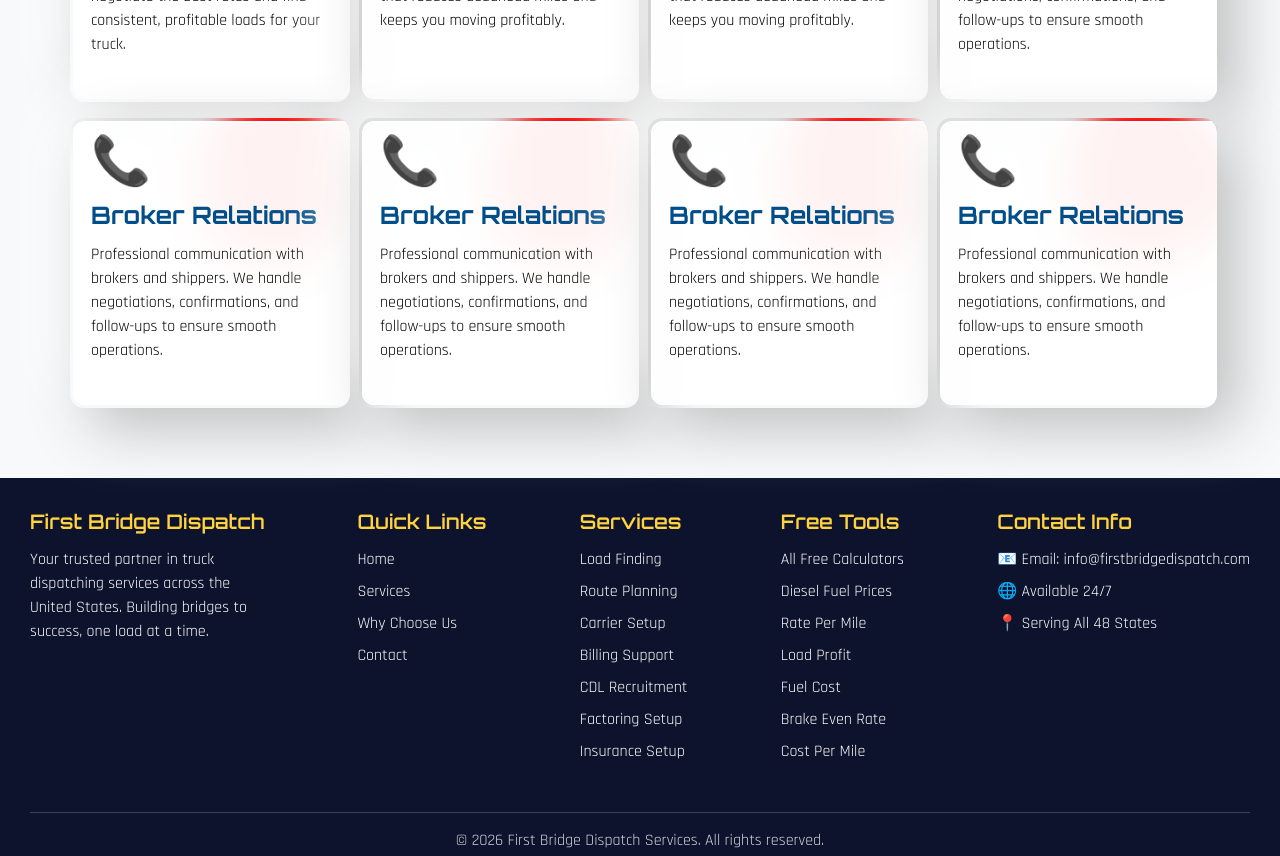
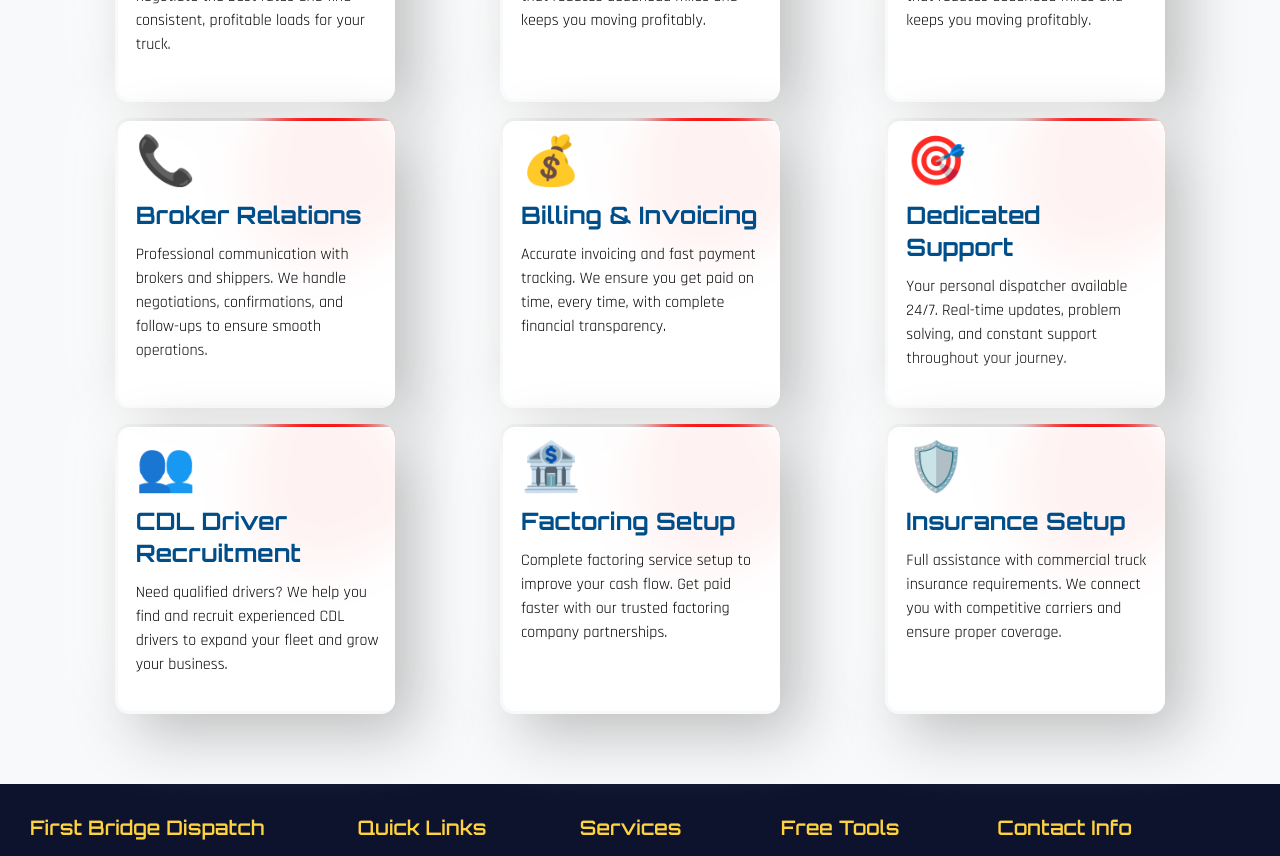
Before and after one commit to Fassam-Khan/firstbridgeus, a Next.js app: page / in a window 1280 px wide. Shown: the part 1040-1896 px from the top of the page. Built offline with nearby package versions, Linux system fonts and the light colour scheme.

Commit message:
update in service

```diff
--- a/component/Services.jsx
+++ b/component/Services.jsx
@@ -19,7 +19,7 @@ const Services = () => {
 
                 {/* Services Card  */}
 
-                <div className='!mt-6 md:grid md:grid-cols-4 flex flex-wrap flex-col items-center justify-between gap-4'>
+                <div className='!mt-6 md:grid md:grid-cols-3 justify-items-center flex flex-wrap flex-col items-center justify-between gap-4'>
                     {/* Service Card  */}
 
                     {/* <!-- From Uiverse.io by dylanharriscameron -->  */}
@@ -100,11 +100,12 @@ const Services = () => {
                       {/* box  */}
                       <div className="card  hover:scale-105 transition-all">
                         <div className="bg !p-4 flex flex-col gap-3 ">
-                            <p className='text-5xl'>📞</p>
-                            <h4 className='font-[Orbitron] text-2xl font-bold text-[#004e89]'>Broker Relations</h4>
+                            <p className='text-5xl'>💰</p>
+                            <h4 className='font-[Orbitron] text-2xl font-bold text-[#004e89]'>Billing & Invoicing</h4>
                             <div>
                                 <p>
-                                Professional communication with brokers and shippers. We handle negotiations, confirmations, and follow-ups to ensure smooth operations.
+                                Accurate invoicing and fast payment tracking. We ensure you get paid on time, every time, with complete financial transparency.
+
 
 
 
@@ -120,11 +121,12 @@ const Services = () => {
                       {/* box  */}
                       <div className="card  hover:scale-105 transition-all">
                         <div className="bg !p-4 flex flex-col gap-3 ">
-                            <p className='text-5xl'>📞</p>
-                            <h4 className='font-[Orbitron] text-2xl font-bold text-[#004e89]'>Broker Relations</h4>
+                            <p className='text-5xl'>🎯</p>
+                            <h4 className='font-[Orbitron] text-2xl font-bold text-[#004e89]'>Dedicated Support</h4>
                             <div>
                                 <p>
-                                Professional communication with brokers and shippers. We handle negotiations, confirmations, and follow-ups to ensure smooth operations.
+                                Your personal dispatcher available 24/7. Real-time updates, problem solving, and constant support throughout your journey.
+
 
 
 
@@ -140,11 +142,31 @@ const Services = () => {
                       {/* box  */}
                       <div className="card  hover:scale-105 transition-all">
                         <div className="bg !p-4 flex flex-col gap-3 ">
-                            <p className='text-5xl'>📞</p>
-                            <h4 className='font-[Orbitron] text-2xl font-bold text-[#004e89]'>Broker Relations</h4>
+                            <p className='text-5xl'>👥</p>
+                            <h4 className='font-[Orbitron] text-2xl font-bold text-[#004e89]'>CDL Driver Recruitment</h4>
                             <div>
                                 <p>
-                                Professional communication with brokers and shippers. We handle negotiations, confirmations, and follow-ups to ensure smooth operations.
+                                Need qualified drivers? We help you find and recruit experienced CDL drivers to expand your fleet and grow your business.
+
+
+                                </p>
+                            </div>
+
+
+                        </div>
+
+
+                        <div className="blob"></div>
+                    </div>
+                      {/* box  */}
+                      <div className="card  hover:scale-105 transition-all">
+                        <div className="bg !p-4 flex flex-col gap-3 ">
+                            <p className='text-5xl'>🏦</p>
+                            <h4 className='font-[Orbitron] text-2xl font-bold text-[#004e89]'>Factoring Setup</h4>
+                            <div>
+                                <p>
+                                Complete factoring service setup to improve your cash flow. Get paid faster with our trusted factoring company partnerships.
+
 
 
 
@@ -160,11 +182,13 @@ const Services = () => {
                       {/* box  */}
                       <div className="card  hover:scale-105 transition-all">
                         <div className="bg !p-4 flex flex-col gap-3 ">
-                            <p className='text-5xl'>📞</p>
-                            <h4 className='font-[Orbitron] text-2xl font-bold text-[#004e89]'>Broker Relations</h4>
+                            <p className='text-5xl'>🛡️</p>
+                            <h4 className='font-[Orbitron] text-2xl font-bold text-[#004e89]'>Insurance Setup</h4>
                             <div>
                                 <p>
-                                Professional communication with brokers and shippers. We handle negotiations, confirmations, and follow-ups to ensure smooth operations.
+                                Full assistance with commercial truck insurance requirements. We connect you with competitive carriers and ensure proper coverage.
+
+
 
 
 
```
